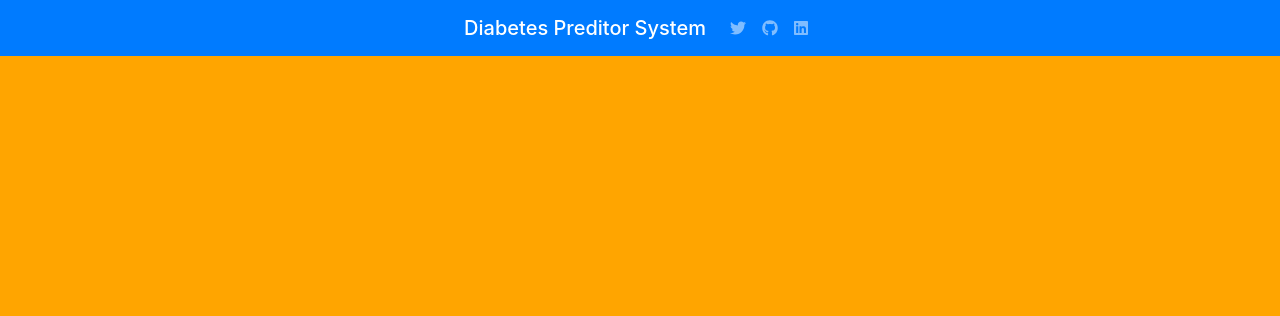
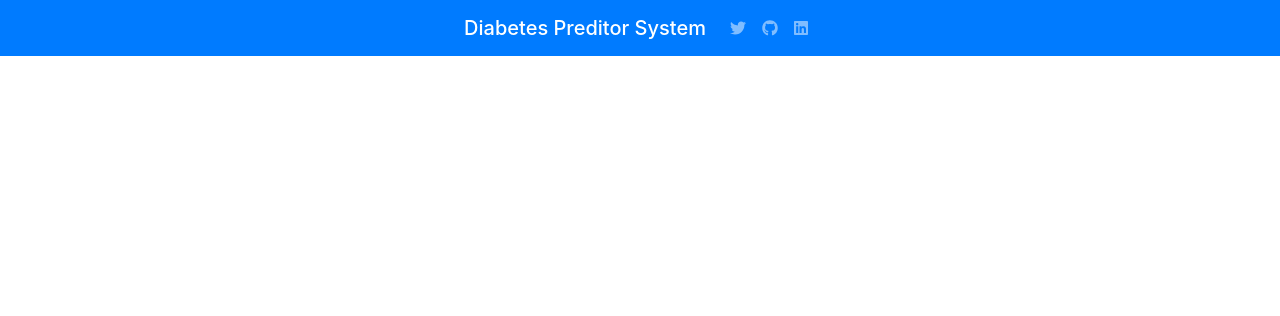
Before and after one commit to Abhisachania/DB_TEST, a Flask app: template templates/result.html in a window 1280 px wide. Shown: the top 316 px of the page. Run offline with Flask 2, Linux system fonts and the light colour scheme; the template is opened without the code that fills it, so the values that code supplies are empty; parts of the project's set-up code (start-up, migrations or seed data) failed here and were passed over; some libraries are stand-ins or nearby versions.

Commit message:
Update result.html

```diff
--- a/templates/result.html
+++ b/templates/result.html
@@ -37,7 +37,7 @@
     </nav>
   </SECTION>
 
-<body style="background-color:orange;">
+<body style="background-color:white;">
    <!-- description -->
 
   <div class='description'>
```
